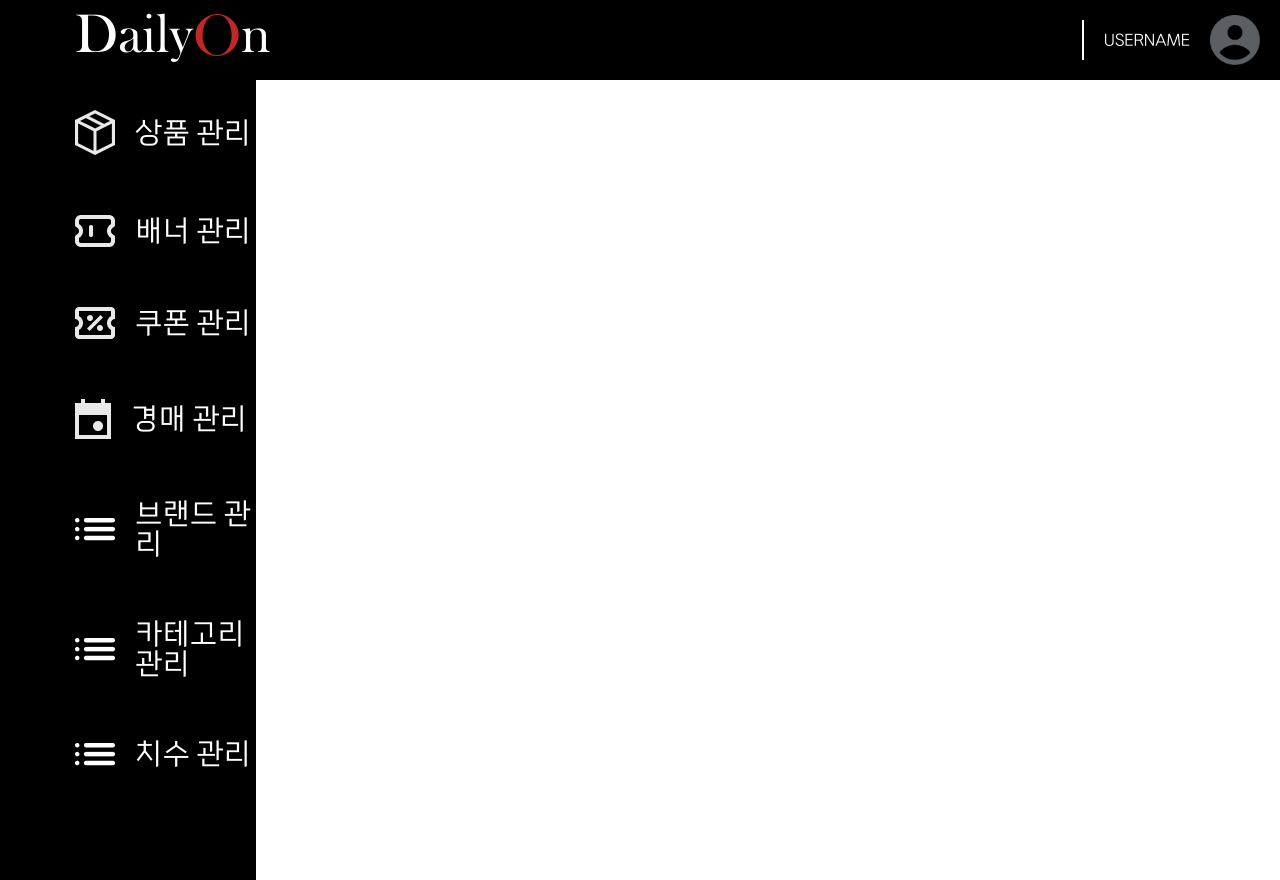
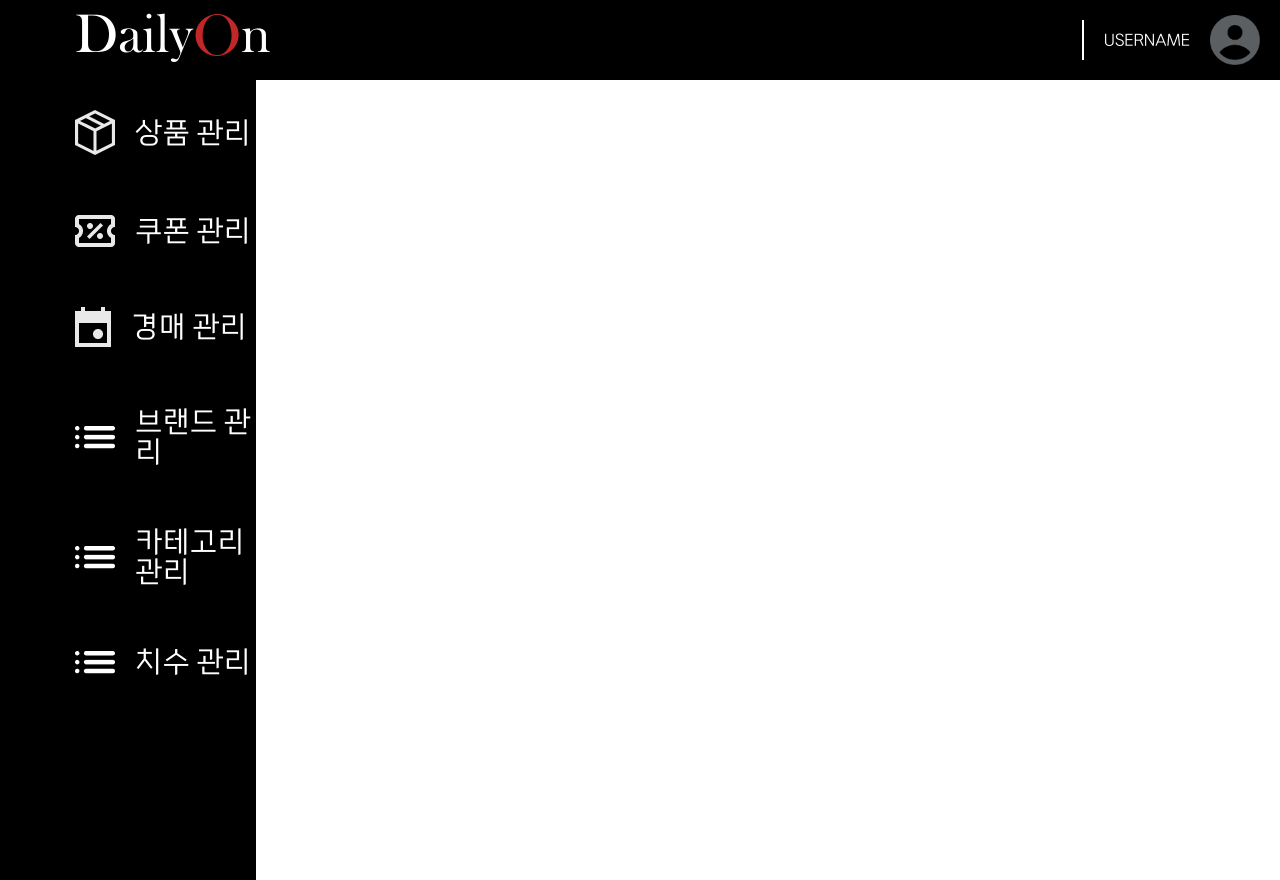
Before and after one commit to lotteon2/dailyon-admin-frontend, a Vue app: page /main in a window 1280 px wide. Built offline with nearby package versions, Linux system fonts and the light colour scheme; no server answers; sample sign-in values are in the browser's storage.

Commit message:
[FIX] remove banner navbar

```diff
--- a/src/components/SideBarComponent.vue
+++ b/src/components/SideBarComponent.vue
@@ -7,12 +7,6 @@
         <RouterLink to="/manage-product" class="sidebar-content">
           <img src="@/assets/images/Product_White.png" alt="product" />
           <p>상품 관리</p>
-        </RouterLink>
-      </div>
-      <div class="sidebar-element">
-        <RouterLink to="/manage-banner" class="sidebar-content">
-          <img src="@/assets/images/Banner_White.png" alt="banner" />
-          <p>배너 관리</p>
         </RouterLink>
       </div>
       <div class="sidebar-element">
```
